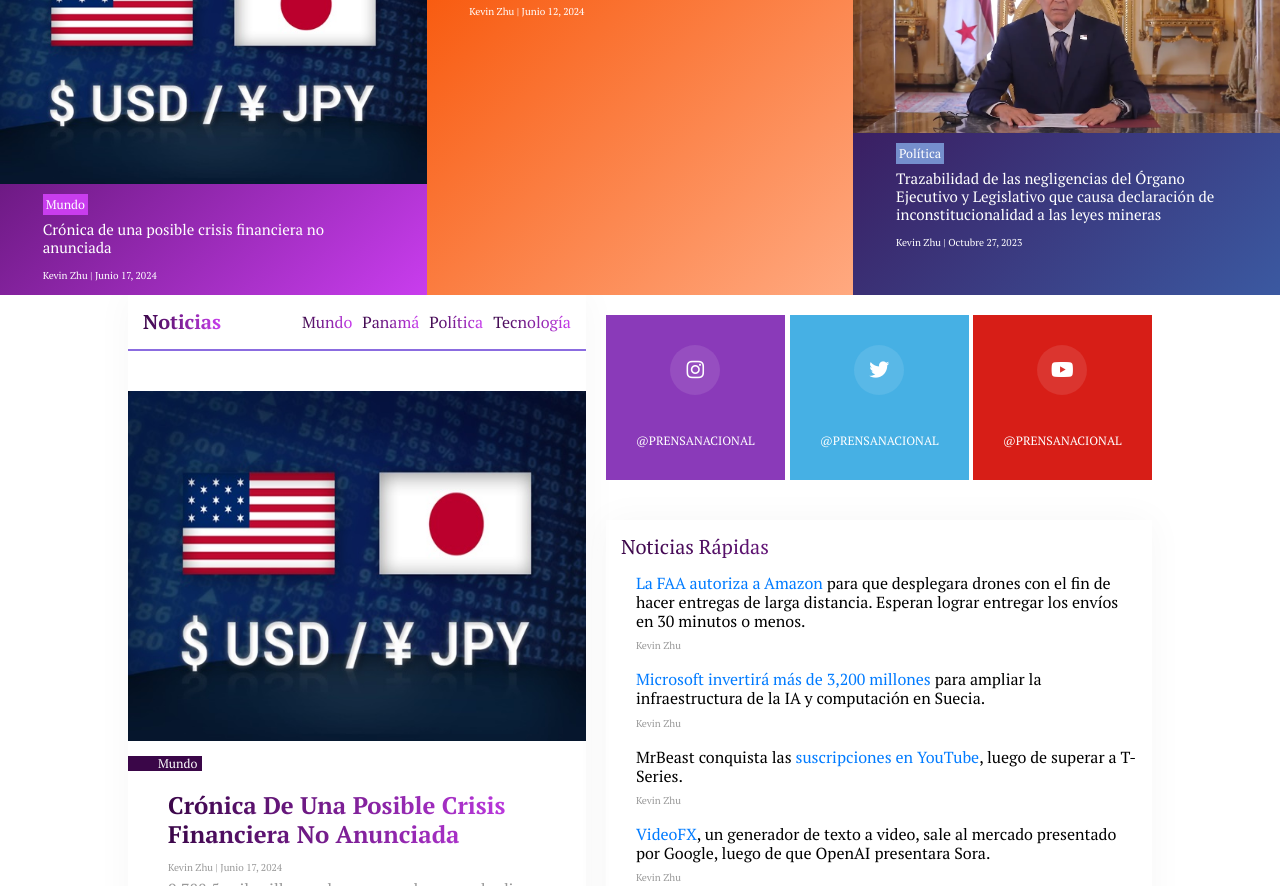
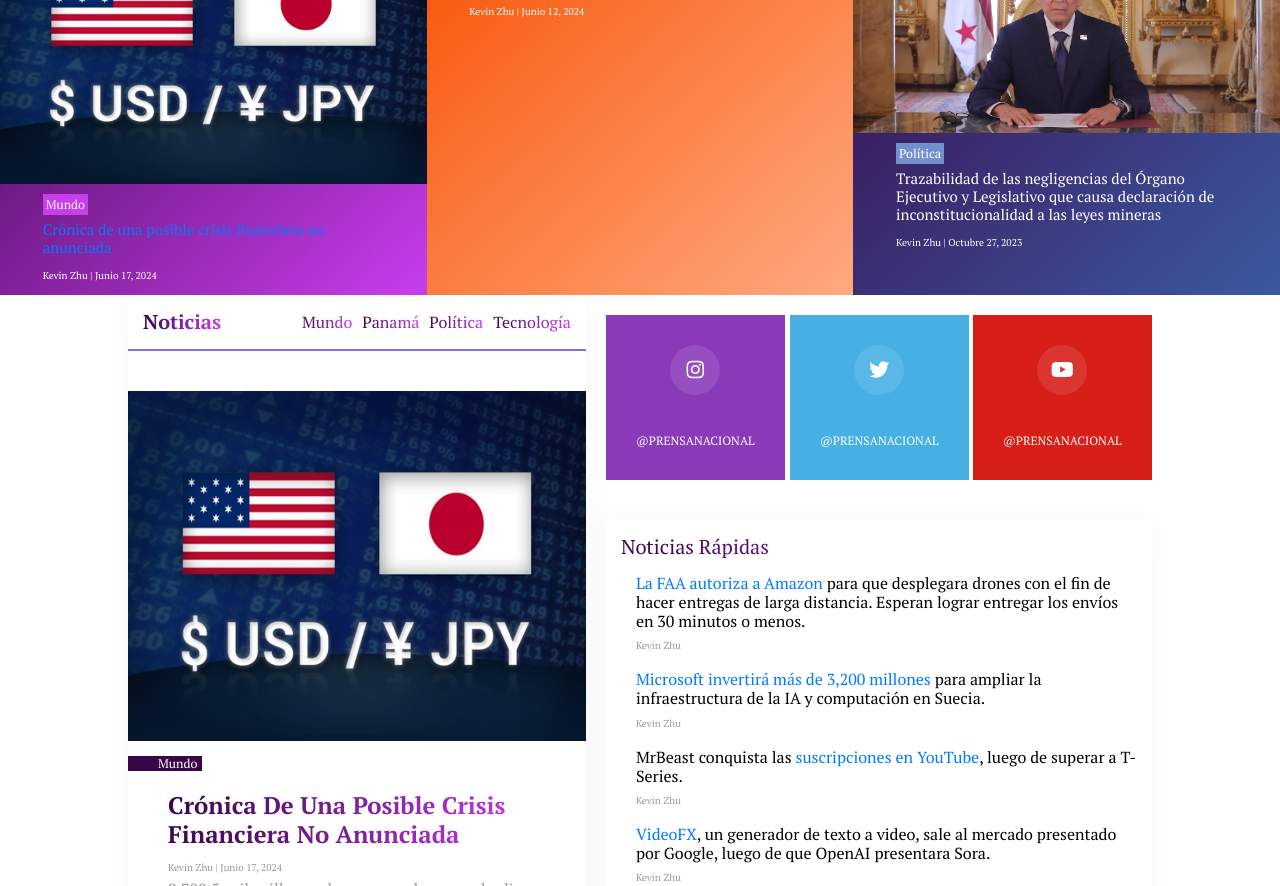
Before and after one commit to SrLordGrim/News, a website: page index.html in a window 1280 px wide. Shown: the part 214-1100 px from the top of the page. Drawn offline with Linux system fonts and the light colour scheme; a small style sheet from the web is missing.

Commit message:
Update index.html

```diff
--- a/index.html
+++ b/index.html
@@ -95,9 +95,11 @@
            <div class="hero__flex">
               <h5 class="hero__flex-cat1">Mundo</h5>
            </div>
+            <a href="/secciones/mundo/cronicadeunacrisisfinancieranoanunciada.html">
               <h2 class="hero__title">
                   Crónica de una posible crisis financiera no anunciada
               </h2>
+            </a>
               <small class="hero__author">Kevin Zhu | Junio 17, 2024</small>
             </figcaption>
           </div>
```
